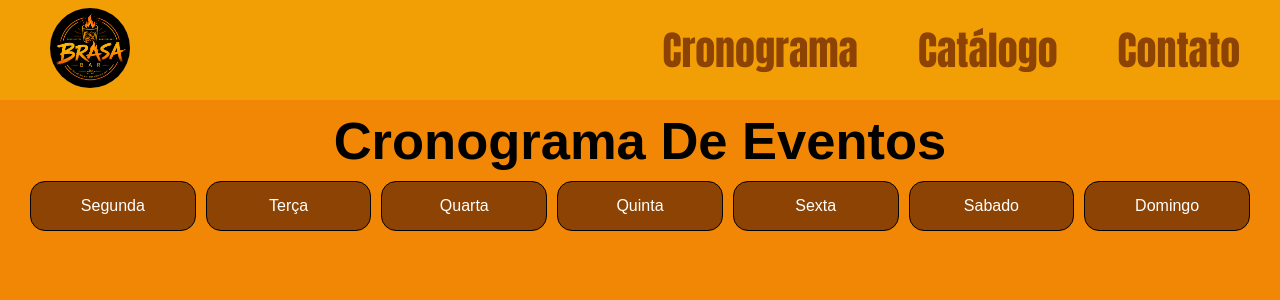
After one commit to Gustazinalb/Proj_TDS_2bi, a PHP site: page /cronograma.php in a window 1280 px wide. The commit adds this page. Shown: the top 300 px of the page. Run offline with PHP 8.4, Linux system fonts and the light colour scheme.

Commit message:
criando a pagina cronograma

```diff
--- /dev/null
+++ b/cronograma.php
@@ -0,0 +1,44 @@
+<!DOCTYPE html>
+<html lang="en">
+
+<head>
+    <meta charset="UTF-8">
+    <meta name="viewport" content="width=device-width, initial-scale=1.0">
+    <title>Bar dali</title>
+    <link rel="stylesheet" href="styles.css">
+</head>
+
+
+<body>
+    <header>
+        <div class="logo">
+            <img src="img/logo.png" alt="logo">
+        </div>
+
+        <nav>
+            <ul class="menu">
+                <li><a href="cronograma.php">Cronograma</a></li>
+                <li><a href="index.php">Catálogo</a></li>
+                <li><a href="#">Contato</a></li>
+            </ul>
+        </nav>
+    </header>
+    <main>
+        <div class="cabeçalio">
+            <h2>Cronograma De Eventos</h2>
+        </div>
+        <!-- Exemplo HTML -->
+        <div class="container-grid">
+        <div class="item">Segunda</div>
+        <div class="item">Terça</div>
+        <div class="item">Quarta</div>
+        <div class="item">Quinta</div>
+        <div class="item">Sexta</div>
+        <div class="item">Sabado</div>
+        <div class="item">Domingo</div>
+        </div>
+
+    </main>
+</body>
+
+</html>
--- a/index.php
+++ b/index.php
@@ -17,8 +17,8 @@
 
         <nav>
             <ul class="menu">
-                <li><a href="#">Cronograma</a></li>
-                <li><a href="#">Catálogo</a></li>
+                <li><a href="cronograma.php">Cronograma</a></li>
+                <li><a href="index.php">Catálogo</a></li>
                 <li><a href="#">Contato</a></li>
             </ul>
         </nav>
--- a/styles.css
+++ b/styles.css
@@ -66,5 +66,22 @@ body{
 .cabeçalio{
     text-align: center;
     font-size: 35px;
+    margin-top: 10px;
 
 }
+/* Exemplo CSS */
+.container-grid {
+  display: grid; /* 1. Define o contêiner */
+  margin: 10px 30px 0 30px;
+  /* 2. Cria 3 colunas de tamanhos iguais (1 fração cada) */
+  grid-template-columns: repeat(7, 1fr);
+
+  /* 3. Adiciona espaçamento entre os itens */
+  gap: 10px;
+}
+
+.item {
+  background-color: #8C4303;
+  padding: 15px;
+  text-align: center;
+}
```
